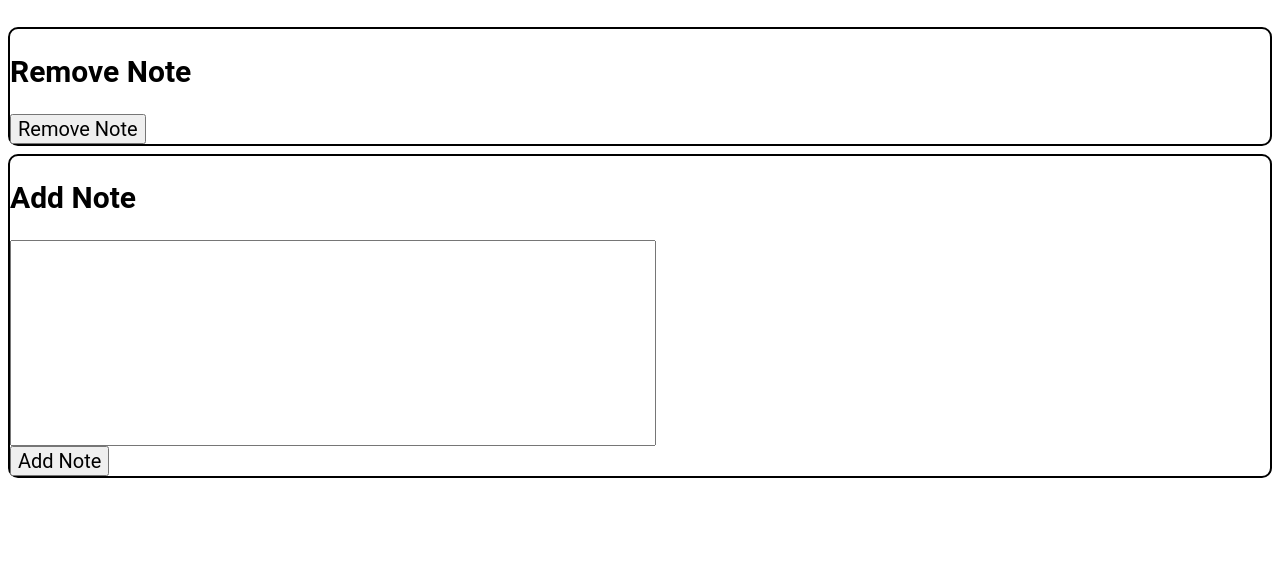
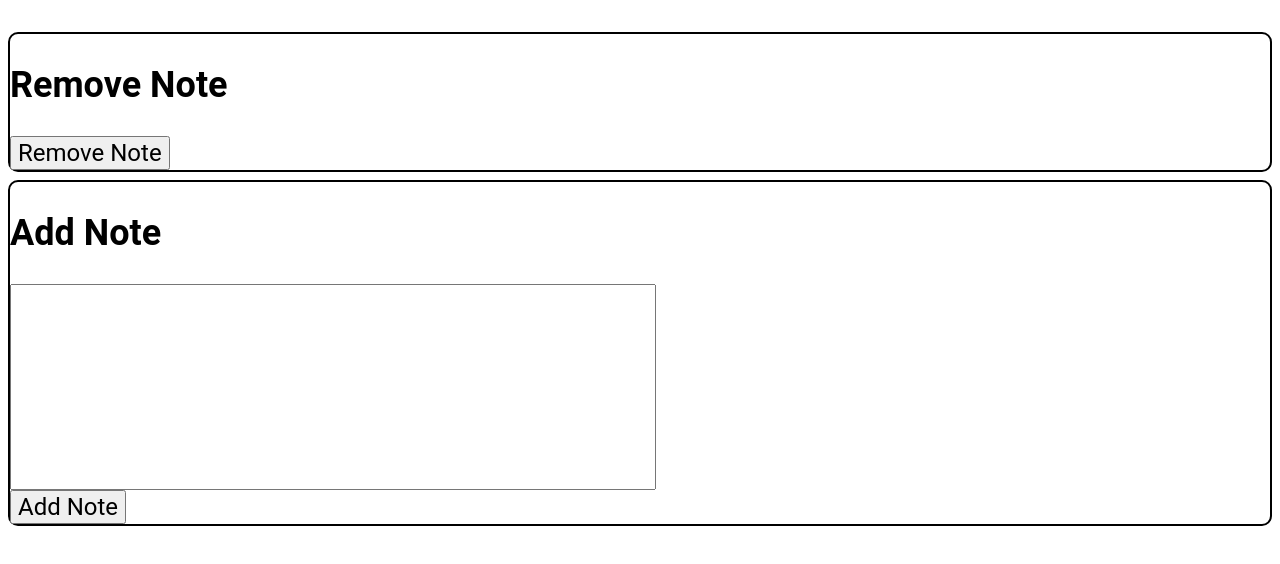
Before and after one commit to flamingchickens1540/BatteryTesting, a plain HTML site: page frontend/batterylist/notesmanage/index.html in a window 1280 px wide. Drawn offline with Linux system fonts and the light colour scheme.

Commit message:
font change

```diff
--- a/frontend/batterylist/notesmanage/style.css
+++ b/frontend/batterylist/notesmanage/style.css
@@ -13,5 +13,5 @@
     width: 50vw;
     min-height: 25vh;
     max-height: 999999px;
-    font-size: 2.5vmin;
+    font-size: 3vmin;
 }
--- a/frontend/batterylist/style.css
+++ b/frontend/batterylist/style.css
@@ -1,5 +1,5 @@
 body {
-    font-size: 2.5vmin;
+    font-size: 3vmin;
     font-family: "Roboto";
     margin: 0px;
 }
```
